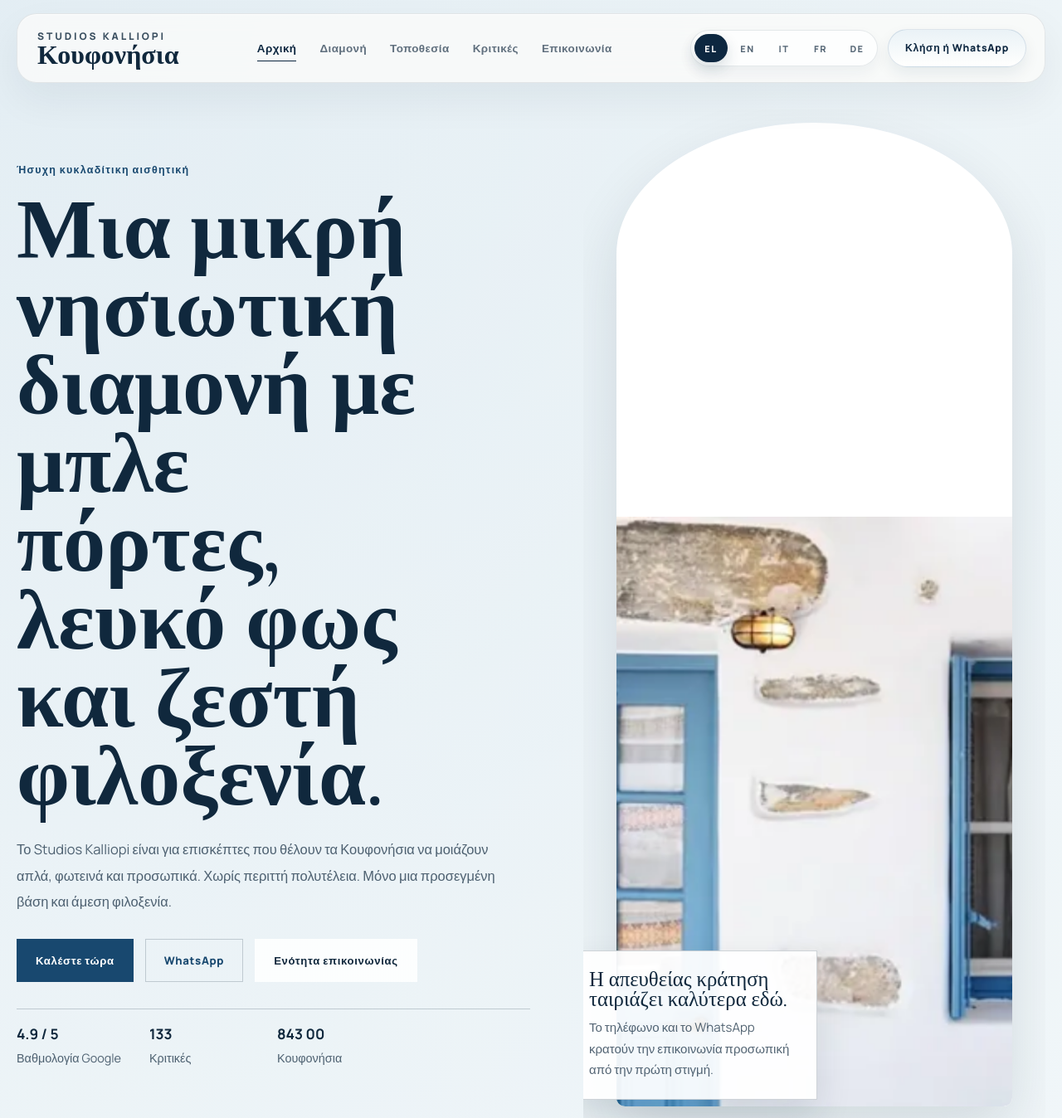
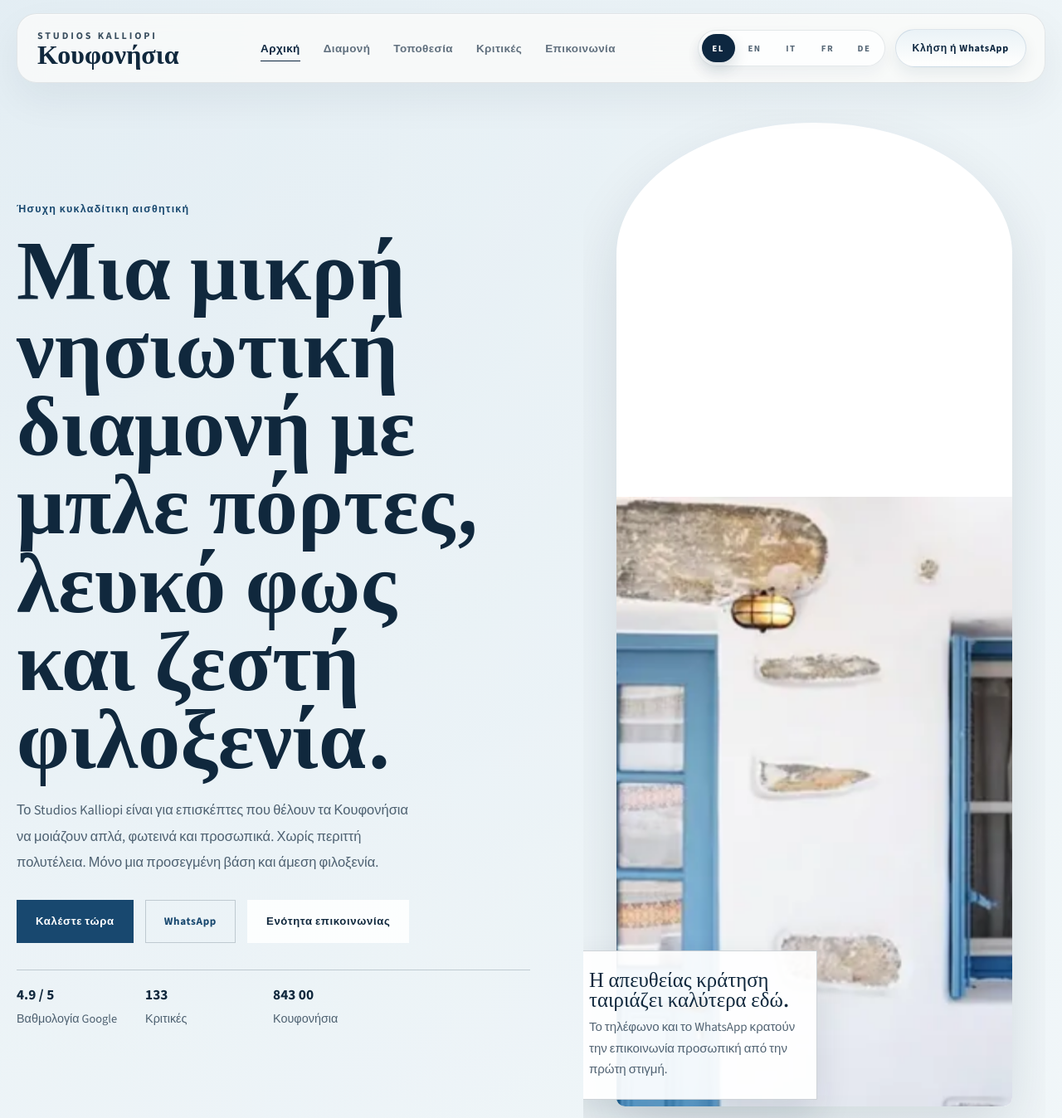
Before and after one commit to IoannisBekas/StudioKalliopiKoufonisia, a plain HTML site: page index.html in a window 1280 px wide. Shown: the top 1348 px of the page at 83% size. Drawn offline with nearby package versions, Linux system fonts and the light colour scheme.

Commit message:
Switch-to-Source-Serif-4-and-Source-Sans-3

```diff
--- a/index.html
+++ b/index.html
@@ -35,7 +35,7 @@
   <link rel="preconnect" href="https://fonts.googleapis.com">
   <link rel="preconnect" href="https://fonts.gstatic.com" crossorigin>
   <link
-    href="https://fonts.googleapis.com/css2?family=Cormorant+Garamond:wght@500;600;700&family=Manrope:wght@400;500;600;700;800&display=swap"
+    href="https://fonts.googleapis.com/css2?family=Source+Serif+4:wght@500;600;700&family=Source+Sans+3:wght@400;500;600;700;800&display=swap"
     rel="stylesheet"
   >
   <link rel="stylesheet" href="styles.css">
--- a/styles.css
+++ b/styles.css
@@ -29,7 +29,7 @@ html {
 body {
   margin: 0;
   min-height: 100vh;
-  font-family: "Manrope", sans-serif;
+  font-family: "Source Sans 3", sans-serif;
   color: var(--ink);
   background:
     radial-gradient(circle at top left, rgba(217, 231, 240, 0.7), transparent 24%),
@@ -164,7 +164,7 @@ section[id] {
 }
 
 .brand__title {
-  font-family: "Cormorant Garamond", serif;
+  font-family: "Source Serif 4", serif;
   font-size: 2rem;
   line-height: 0.88;
   font-weight: 600;
@@ -377,7 +377,7 @@ section[id] {
 }
 
 .menu-nav a {
-  font-family: "Cormorant Garamond", serif;
+  font-family: "Source Serif 4", serif;
   font-size: clamp(2rem, 7vw, 3.3rem);
   line-height: 1;
 }
@@ -475,7 +475,7 @@ section[id] {
 
 .page-hero__panel p {
   margin: 0 0 8px;
-  font-family: "Cormorant Garamond", serif;
+  font-family: "Source Serif 4", serif;
   font-size: 1.55rem;
   line-height: 1;
 }
@@ -713,7 +713,7 @@ h2,
 h3,
 blockquote {
   margin: 0;
-  font-family: "Cormorant Garamond", serif;
+  font-family: "Source Serif 4", serif;
   font-weight: 600;
   line-height: 0.92;
 }
@@ -810,7 +810,7 @@ h2 {
 
 .hero__card p {
   margin: 0 0 8px;
-  font-family: "Cormorant Garamond", serif;
+  font-family: "Source Serif 4", serif;
   font-size: 1.6rem;
   line-height: 1;
 }
```
